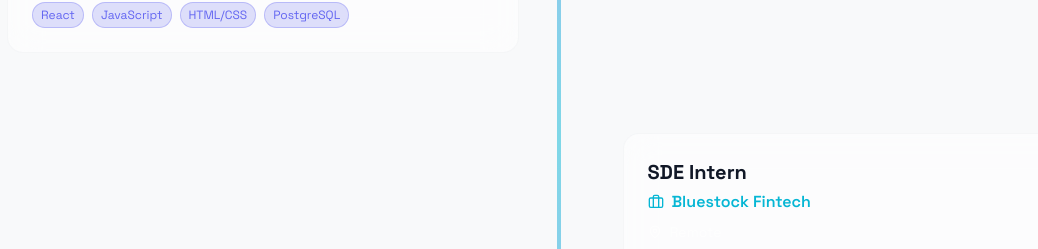
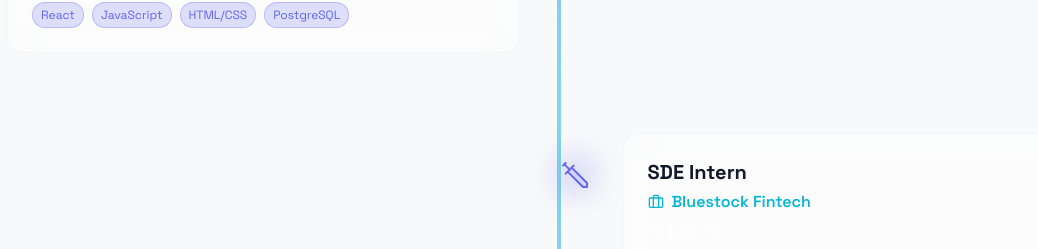
Before and after one commit to lakshita-01/dev.portfolio, a React (Vite) app in the folder client/: page / in a window 1280 px wide. Shown: the part 2644-2893 px from the top of the page, without its empty margins (81-1119 px from the left). Built offline with nearby package versions, Linux system fonts and the light colour scheme; no server answers.

Commit message:
update timeline& fix email issues

```diff
--- a/client/src/components/Timeline.jsx
+++ b/client/src/components/Timeline.jsx
@@ -1,6 +1,6 @@
 import React, { useRef } from 'react';
 import { motion, useScroll, useTransform } from 'framer-motion';
-import { Briefcase, Calendar, MapPin, ArrowRight } from 'lucide-react';
+import { Briefcase, Calendar, MapPin, Sword } from 'lucide-react';
 
 const experiences = [
   {
@@ -63,7 +63,15 @@ const Timeline = () => {
   };
 
   const containerRef = useRef(null);
-  const { scrollYProgress } = useScroll({ target: containerRef, offset: ['start end', 'end start'] });
+  const { scrollYProgress } = useScroll({
+    target: containerRef,
+    offset: ['start 0.2', 'end 0.8']
+  });
+
+  const daggerY = useTransform(scrollYProgress, [0, 1], ['0%', '100%']);
+  const daggerRotate = useTransform(scrollYProgress, [0, 1], [180, 180]); // Keep it pointing down
+  const daggerOpacity = useTransform(scrollYProgress, [0, 0.05, 0.95, 1], [0, 1, 1, 0]);
+
   const dotY = useTransform(scrollYProgress, [0, 1], [20, -20]);
 
   return (
@@ -109,7 +117,28 @@ const Timeline = () => {
         whileInView="visible"
         viewport={{ once: false, margin: '0px 0px -200px 0px' }}
       >
+        {/* Vertical Line */}
         <div className="hidden md:block absolute left-1/2 transform -translate-x-1/2 w-1 h-full bg-gradient-to-b from-accent-primary/50 via-accent-secondary/50 to-accent-primary/50" />
+
+        {/* Floating Dagger */}
+        <motion.div
+          style={{
+            top: daggerY,
+            rotate: daggerRotate,
+            opacity: daggerOpacity
+          }}
+          className="hidden md:flex absolute left-1/2 -translate-x-1/2 z-30 pointer-events-none items-center justify-center"
+        >
+          <div className="relative">
+            {/* Glow effect */}
+            <div className="absolute inset-0 blur-lg bg-accent-primary/40 rounded-full" />
+            <Sword
+              className="text-accent-primary fill-accent-primary/10 relative z-10"
+              size={32}
+              strokeWidth={1.5}
+            />
+          </div>
+        </motion.div>
 
         <div className="space-y-12 md:space-y-20">
           {experiences.map((exp, index) => (
```
Also changed, not shown: 1 other file (tests, documents, lock files or other folders).
